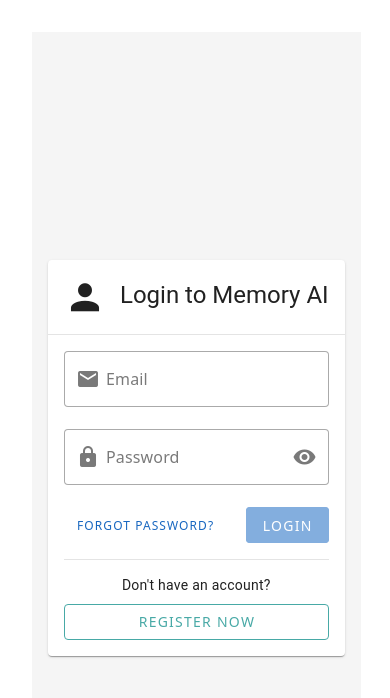
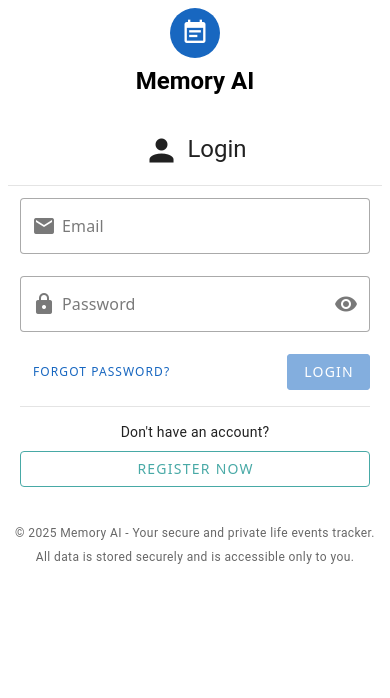
Before and after one commit to iiy2/memories, a Vue app: page / in a window 390 px wide. Shown: the top 698 px of the page. Built offline with nearby package versions, Linux system fonts and the light colour scheme; no server answers.

Commit message:
fixed app responsivnes

```diff
--- a/src/App.vue
+++ b/src/App.vue
@@ -186,8 +186,51 @@
   <!-- Show main application when authenticated -->
   <v-app v-else>
     <v-app-bar color="primary" dark app>
-      <v-app-bar-title>Memory AI - Your Life Events</v-app-bar-title>
+      <v-app-bar-title class="text-truncate">
+        <span class="d-none d-sm-inline">Memory AI - </span>
+        <span>Your Life Events</span>
+      </v-app-bar-title>
       <v-spacer></v-spacer>
+
+      <!-- Mobile menu for small screens -->
+      <v-menu v-if="$vuetify && $vuetify.display.smAndDown">
+        <template v-slot:activator="{ props }">
+          <v-btn
+            icon
+            v-bind="props"
+            title="Menu"
+          >
+            <v-icon>mdi-dots-vertical</v-icon>
+          </v-btn>
+        </template>
+        <v-list>
+          <v-list-item @click="showEventForm = true">
+            <template v-slot:prepend>
+              <v-icon>mdi-plus</v-icon>
+            </template>
+            <v-list-item-title>Add Event</v-list-item-title>
+          </v-list-item>
+
+          <v-list-item @click="toggleSettingsDialog">
+            <template v-slot:prepend>
+              <v-icon>mdi-cog</v-icon>
+            </template>
+            <v-list-item-title>Settings</v-list-item-title>
+          </v-list-item>
+
+          <v-divider></v-divider>
+
+          <v-list-item @click="authStore.logout">
+            <template v-slot:prepend>
+              <v-icon>mdi-logout</v-icon>
+            </template>
+            <v-list-item-title>Logout</v-list-item-title>
+          </v-list-item>
+        </v-list>
+      </v-menu>
+
+      <!-- Normal buttons for larger screens -->
+      <template v-else>
         <v-btn
           icon
           @click="showEventForm = true"
@@ -207,6 +250,7 @@
           class="ml-2"
           @logout="handleLogout"
         />
+      </template>
     </v-app-bar>
 
     <v-main>
--- a/src/components/auth/AuthContainer.vue
+++ b/src/components/auth/AuthContainer.vue
@@ -24,9 +24,27 @@
 
 <template>
   <div class="auth-container">
-    <v-container>
-      <v-row justify="center" align="center" style="min-height: 100vh;">
-        <v-col cols="12" sm="10" md="8" lg="6">
+    <v-container class="fill-height">
+      <v-row justify="center" align="center">
+        <v-col cols="12" sm="10" md="8" lg="6" xl="5">
+          <!-- App logo/branding -->
+          <div class="text-center mb-6 d-none d-sm-block">
+            <v-avatar color="primary" size="80" class="mb-3">
+              <v-icon size="40" color="white">mdi-calendar-text</v-icon>
+            </v-avatar>
+            <h1 class="text-h4 font-weight-bold primary--text">Memory AI</h1>
+            <p class="text-subtitle-1 text-medium-emphasis">Your Life Events Tracker</p>
+          </div>
+
+          <!-- Mobile branding -->
+          <div class="text-center mb-4 d-sm-none">
+            <v-avatar color="primary" size="50" class="mb-2">
+              <v-icon size="28" color="white">mdi-calendar-text</v-icon>
+            </v-avatar>
+            <h1 class="text-h5 font-weight-bold primary--text">Memory AI</h1>
+          </div>
+
+          <v-slide-y-transition>
             <LoginForm
               v-if="!showRegister"
               @login-success="handleLoginSuccess"
@@ -37,6 +55,13 @@
               @register-success="handleRegisterSuccess"
               @show-login="toggleForm"
             />
+          </v-slide-y-transition>
+
+          <!-- Footer -->
+          <div class="text-center mt-6 text-caption text-medium-emphasis">
+            <p>&copy; {{ new Date().getFullYear() }} Memory AI - Your secure and private life events tracker.</p>
+            <p class="mt-1">All data is stored securely and is accessible only to you.</p>
+          </div>
         </v-col>
       </v-row>
     </v-container>
@@ -47,5 +72,13 @@
 .auth-container {
   background-color: #f5f5f5;
   min-height: 100vh;
+  display: flex;
+  flex-direction: column;
+}
+
+@media (max-width: 600px) {
+  .auth-container {
+    background-color: white;
+  }
 }
 </style>
--- a/src/components/auth/LoginForm.vue
+++ b/src/components/auth/LoginForm.vue
@@ -89,10 +89,11 @@
 </script>
 
 <template>
-  <v-card class="mx-auto" max-width="500">
+  <v-card class="mx-auto" :elevation="$vuetify && $vuetify.display.smAndDown ? 0 : 2">
     <v-card-title class="text-h5 text-center py-4">
-      <v-icon icon="mdi-account" class="mr-2" size="large"></v-icon>
-      Login to Memory AI
+      <v-icon icon="mdi-account" class="mr-2" :size="$vuetify && $vuetify.display.smAndDown ? 'default' : 'large'"></v-icon>
+      <span class="d-none d-sm-inline">Login to Memory AI</span>
+      <span class="d-sm-none">Login</span>
     </v-card-title>
 
     <v-divider></v-divider>
--- a/src/components/auth/RegisterForm.vue
+++ b/src/components/auth/RegisterForm.vue
@@ -76,9 +76,9 @@
 </script>
 
 <template>
-  <v-card class="mx-auto" max-width="500">
+  <v-card class="mx-auto" :elevation="$vuetify && $vuetify.display.smAndDown ? 0 : 2">
     <v-card-title class="text-h5 text-center py-4">
-      <v-icon icon="mdi-account-plus" class="mr-2" size="large"></v-icon>
+      <v-icon icon="mdi-account-plus" class="mr-2" :size="$vuetify && $vuetify.display.smAndDown ? 'default' : 'large'"></v-icon>
       Create Account
     </v-card-title>
 
--- a/src/style.css
+++ b/src/style.css
@@ -2,78 +2,121 @@
   font-family: system-ui, Avenir, Helvetica, Arial, sans-serif;
   line-height: 1.5;
   font-weight: 400;
-
-  color-scheme: light dark;
-  color: rgba(255, 255, 255, 0.87);
-  background-color: #242424;
-
   font-synthesis: none;
   text-rendering: optimizeLegibility;
   -webkit-font-smoothing: antialiased;
   -moz-osx-font-smoothing: grayscale;
+  -webkit-tap-highlight-color: transparent;
+  overflow-x: hidden;
 }
 
-a {
-  font-weight: 500;
-  color: #646cff;
-  text-decoration: inherit;
-}
-a:hover {
-  color: #535bf2;
+html {
+  height: 100%;
+  overflow-x: hidden;
 }
 
 body {
   margin: 0;
-  display: flex;
-  place-items: center;
-  min-width: 320px;
+  padding: 0;
+  height: 100%;
+  min-height: 100vh;
+  background-color: #f5f5f5;
+}
+
+#app {
+  width: 100%;
   min-height: 100vh;
 }
 
-h1 {
-  font-size: 3.2em;
-  line-height: 1.1;
+/* Text truncation helpers */
+.text-truncate {
+  white-space: nowrap;
+  overflow: hidden;
+  text-overflow: ellipsis;
+  max-width: 100%;
 }
 
-button {
-  border-radius: 8px;
-  border: 1px solid transparent;
-  padding: 0.6em 1.2em;
-  font-size: 1em;
-  font-weight: 500;
-  font-family: inherit;
-  background-color: #1a1a1a;
-  cursor: pointer;
-  transition: border-color 0.25s;
-}
-button:hover {
-  border-color: #646cff;
-}
-button:focus,
-button:focus-visible {
-  outline: 4px auto -webkit-focus-ring-color;
+.text-truncate-2-lines {
+  display: -webkit-box;
+  -webkit-line-clamp: 2;
+  -webkit-box-orient: vertical;
+  overflow: hidden;
+  text-overflow: ellipsis;
 }
 
-.card {
-  padding: 2em;
+.text-truncate-3-lines {
+  display: -webkit-box;
+  -webkit-line-clamp: 3;
+  -webkit-box-orient: vertical;
+  overflow: hidden;
+  text-overflow: ellipsis;
 }
 
-#app {
-  max-width: 1280px;
-  margin: 0 auto;
-  padding: 2rem;
-  text-align: center;
+/* Fix iOS input zoom */
+@media screen and (max-width: 768px) {
+  input, select, textarea {
+    font-size: 16px !important;
+  }
 }
 
-@media (prefers-color-scheme: light) {
-  :root {
-    color: #213547;
-    background-color: #ffffff;
+/* Prevent pull-to-refresh on mobile */
+body {
+  overscroll-behavior-y: contain;
+}
+
+/* Allow scrolling in dialogs */
+.v-dialog {
+  overflow-y: auto;
+}
+
+@media (max-width: 599px) {
+  .v-dialog {
+    margin: 0 !important;
+    border-radius: 0 !important;
+    max-height: 100vh !important;
+    height: 100vh !important;
+    max-width: 100vw !important;
+    width: 100vw !important;
   }
-  a:hover {
-    color: #747bff;
-  }
-  button {
-    background-color: #f9f9f9;
+
+  .v-dialog .v-card {
+    border-radius: 0 !important;
+    height: 100vh !important;
+    max-height: 100vh !important;
   }
 }
+
+/* Proper padding for mobile content */
+@media (max-width: 599px) {
+  .v-container {
+    padding: 8px !important;
+  }
+
+  .v-card-text {
+    padding: 12px !important;
+  }
+}
+
+/* Responsive utilities */
+.max-width-mobile {
+  max-width: 100% !important;
+}
+
+.max-width-tablet {
+  max-width: 800px !important;
+}
+
+.max-width-desktop {
+  max-width: 1400px !important;
+}
+
+/* Fix iOS safe areas */
+@supports (padding: max(0px)) {
+  .v-app-bar {
+    padding-top: max(12px, env(safe-area-inset-top));
+  }
+
+  .v-bottom-navigation, .v-footer {
+    padding-bottom: max(12px, env(safe-area-inset-bottom));
+  }
+}
```
Also changed, not shown: src/components/EventList.vue (+107 -23 lines). Lines whose indentation alone changed are shown as unchanged.
